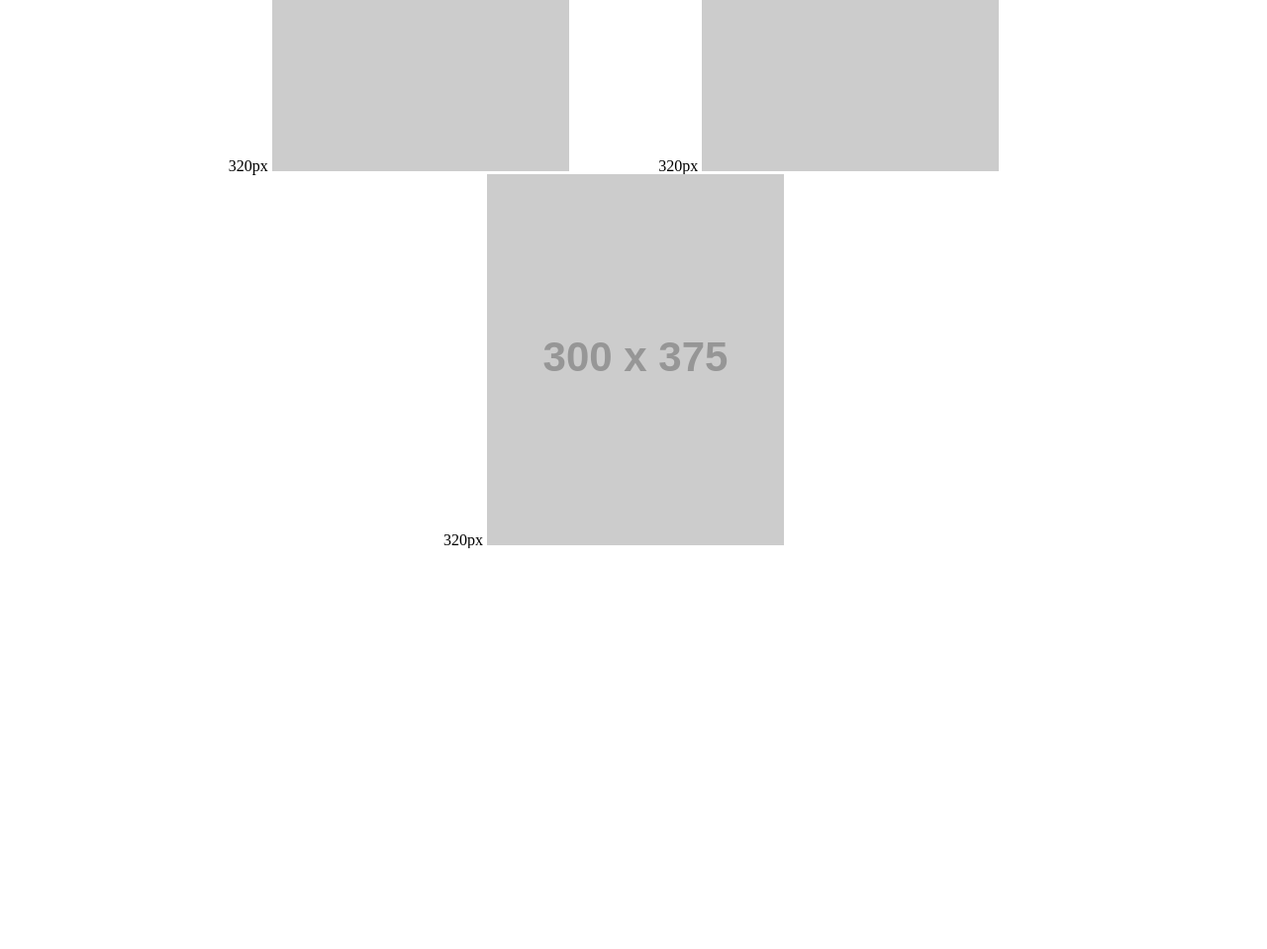
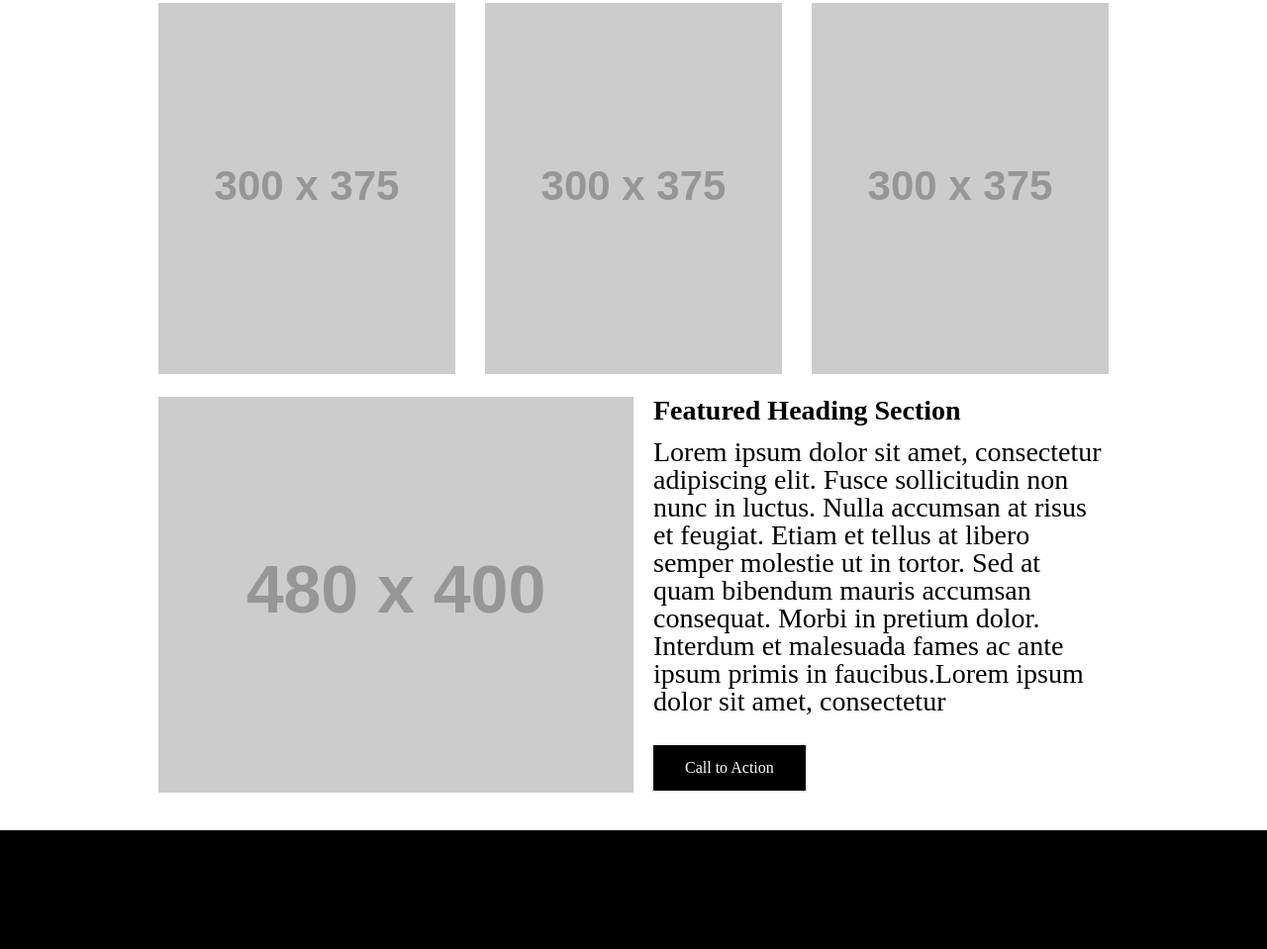
Before and after one commit to joyagh/wireframe-exercise, a plain HTML site: page index.html in a window 1280 px wide. Shown: the part 671-1630 px from the top of the page at 99% size. Before the commit the page ends 1225 px from the top, so only its background shows below. Drawn offline with Linux system fonts and the light colour scheme; placeholder pictures from the web are drawn by us.

Commit message:
completed formatting

```diff
--- a/index.html
+++ b/index.html
@@ -10,28 +10,46 @@
   </head>
   <body>
     <header>
-      <nav> Hiolder </nav>
+      <nav style="background-color: black; padding: 53px">
+        <ul style="color: aliceblue">
+          <li><img src="https://placehold.co/200x70" /></li>
+          <li>Nav Item 1</li>
+          <li>Nav Item 2</li>
+          <li>Nav Item 3</li>
+          <li>Nav Item 4</li>
+        </ul>
+      </nav>
     </header>
     <main>
       <section>
         <div class="large-box">
-
           <img src="https://placehold.co/960x450" />
         </div>
-
+      </section>
+      <section id="mid-box">
         <div class="medium-box">
-          320px
           <img src="https://placehold.co/300x375" />
         </div>
         <div class="medium-box">
-          320px
           <img src="https://placehold.co/300x375" />
         </div>
         <div class="medium-box">
-          320px
           <img src="https://placehold.co/300x375" />
         </div>
       </section>
+      <section id="container">
+        <div><img src="https://placehold.co/480x400" /></div>
+        <div id="lorem-container">
+          <h4>Featured Heading Section</h4>
+          <p>Lorem ipsum dolor sit amet, consectetur adipiscing elit. Fusce
+          sollicitudin non nunc in luctus. Nulla accumsan at risus et feugiat.
+          Etiam et tellus at libero semper molestie ut in tortor. Sed at quam
+          bibendum mauris accumsan consequat. Morbi in pretium dolor. Interdum
+          et malesuada fames ac ante ipsum primis in faucibus.Lorem ipsum dolor sit amet, consectetur</p>
+          <div id="button">Call to Action</div>
+        </div>
+      </section>
     </main>
+    <div style="background-color: black; padding: 60px;margin-top: 15px;">
   </body>
 </html>
--- a/style.css
+++ b/style.css
@@ -1,18 +1,71 @@
+nav{
+
+}
+ul{
+  display: flex;
+  justify-content: space-evenly;
+  font-size: 30px;
+
+}
 main {
-  width: 1000px;
+  width: 960px;
   margin-left: auto;
   margin-right: auto;
+  margin-top: 20px;
 }
-section {
+.large-box {
   width: 960px;
-  display: flex;
-  flex-wrap: wrap;
-  justify-content: space-evenly;
-}
-
-.large-box {
+  margin-bottom: 20px;
 }
 
 .medium-box {
-  flex-direction: row;
+ width: 960px;
+margin-bottom: 20px;
+
+
+
 }
+#mid-box {
+  width: 990px;
+  margin-left: auto;
+  display: flex;
+
+
+}
+#container {
+  display: flex;
+  width: 960px;
+
+}
+#lorem-container {
+margin-left: 20px;
+margin-bottom: 25px;
+font-size: 28px;
+justify-content: space-around;
+
+}
+#button {
+  background-color: black;
+  border: 2px;
+  color: white;
+  padding: 15px 32px;
+  text-align: center;
+  text-decoration: none;
+  display: inline-block;
+  font-size: 16px;
+}
+#button:hover{
+  background-color: aqua;
+}
+p{
+  padding-bottom: 30px;
+}
+h4 {
+  display: block;
+  font-size: 1em;
+
+  margin-bottom: .5em;
+  margin-left: 0;
+  margin-right: 0;
+  font-weight: bold;
+}
```
